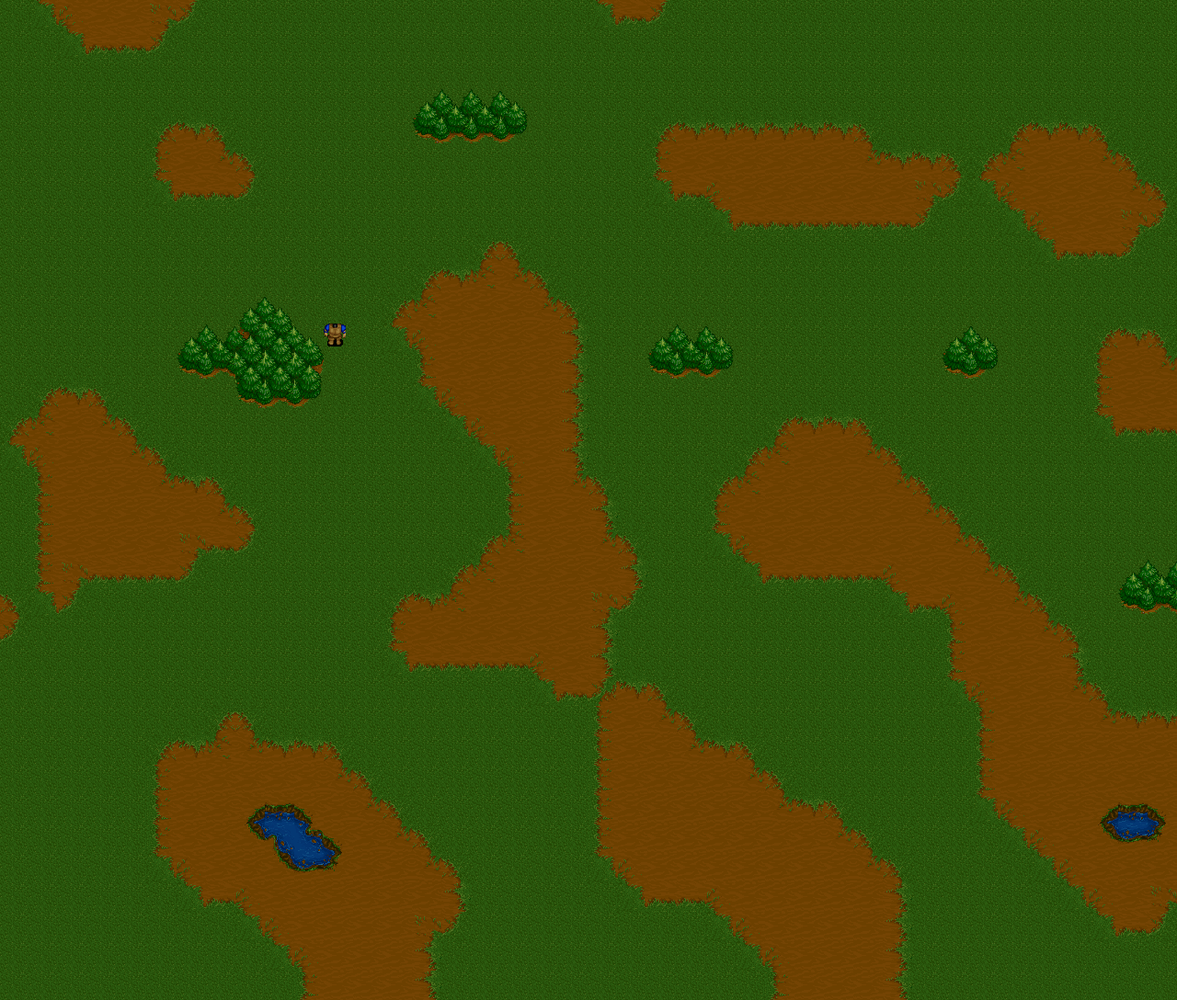
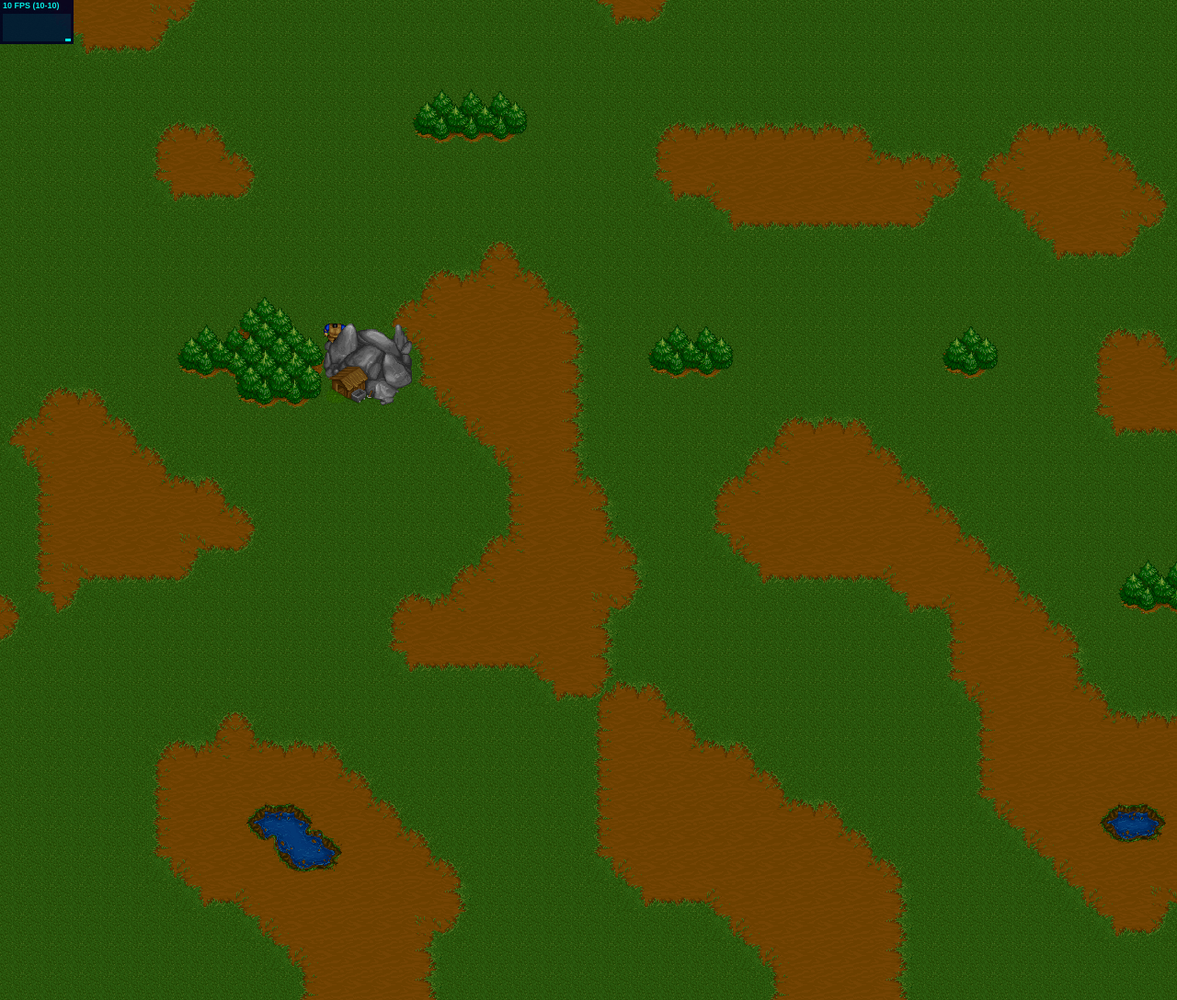
Before and after one commit to paulomenezes/warcraft-js, a website built with Parcel: page index.html in a window 1280 px wide. Shown: the top 1088 px of the page at 92% size. Built offline with nearby package versions, Linux system fonts and the light colour scheme; animation ran at ten frames a second.

Commit message:
feat: static map and initial buildings

```diff
--- /dev/null
+++ b/data/buildings/gold-mine.json
@@ -0,0 +1,24 @@
+{
+  "gold-mine": {
+    "normal": {
+      "width": 96,
+      "height": 89,
+      "frames": [
+        {
+          "x": 26,
+          "y": 661
+        }
+      ]
+    },
+    "work": {
+      "width": 99,
+      "height": 89,
+      "frames": [
+        {
+          "x": 26,
+          "y": 757
+        }
+      ]
+    }
+  }
+}
--- a/index.html
+++ b/index.html
@@ -15,13 +15,21 @@
         background-color: #eee;
       }
 
+      .container {
+        position: relative;
+      }
+
       canvas {
-        background-color: #fff;
+        position: absolute;
+        top: 0;
       }
     </style>
   </head>
   <body>
-    <canvas id="canvas" width="1888" height="1088"></canvas>
+    <div class="container">
+      <canvas id="map" width="1888" height="1088"></canvas>
+      <canvas id="canvas" width="1888" height="1088"></canvas>
+    </div>
 
     <script src="src/bootstrap.ts"></script>
   </body>
--- a/package.json
+++ b/package.json
@@ -11,7 +11,8 @@
   "author": "Paulo Menezes",
   "license": "ISC",
   "dependencies": {
-    "parcel-bundler": "^1.12.5"
+    "parcel-bundler": "^1.12.5",
+    "stats.js": "^0.17.0"
   },
   "devDependencies": {
     "@types/node": "^14.14.37",
--- a/src/Game.ts
+++ b/src/Game.ts
@@ -1,22 +1,31 @@
+import Stats from 'stats.js';
 import { ManagerMap } from './managers/ManagerMap';
 import { ManagerMouse } from './managers/ManagerMouse';
 import { ManagerUnits } from './managers/ManagerUnits';
+import { ManagerBuildings } from './managers/ManagerBuildings';
 import { Drawable } from './utils/Drawable';
 
+var stats = new Stats();
+stats.showPanel(0); // 0: fps, 1: ms, 2: mb, 3+: custom
+document.body.appendChild(stats.dom);
 export class Game extends Drawable {
   public static context: CanvasRenderingContext2D;
+  public static mapContext: CanvasRenderingContext2D;
+
   public static delta: number = 0;
 
   private managerMap: ManagerMap;
   private managerMouse: ManagerMouse;
   private managerUnits: ManagerUnits;
+  private managerBuildings: ManagerBuildings;
 
   private lastTime: number;
 
-  constructor(context: CanvasRenderingContext2D, private width: number, private height: number) {
+  constructor(canvasContext: CanvasRenderingContext2D, mapContext: CanvasRenderingContext2D, private width: number, private height: number) {
     super();
 
-    Game.context = context;
+    Game.context = canvasContext;
+    Game.mapContext = mapContext;
 
     this.setup();
   }
@@ -31,22 +40,34 @@ export class Game extends Drawable {
     this.managerUnits = new ManagerUnits(this.width, this.height);
     await this.managerUnits.setup(this.managerMap);
 
+    this.managerBuildings = new ManagerBuildings(this.width, this.height);
+    await this.managerBuildings.setup(this.managerMap);
+
     this.lastTime = this.getTimestamp();
+
+    this.managerMap.draw();
+
     window.requestAnimationFrame(this.loop.bind(this));
   }
 
   public loop(): void {
+    stats.begin();
+
     const currentTime = this.getTimestamp();
     Game.delta = (currentTime - this.lastTime) / 1000;
     this.lastTime = currentTime;
 
     this.clear(this.width, this.height);
 
-    this.managerMap.draw();
     this.managerUnits.update();
     this.managerUnits.draw();
 
+    this.managerBuildings.update();
+    this.managerBuildings.draw();
+
     this.managerMouse.draw();
+
+    stats.end();
 
     window.requestAnimationFrame(this.loop.bind(this));
   }
--- a/src/bootstrap.ts
+++ b/src/bootstrap.ts
@@ -1,10 +1,13 @@
 import { Game } from './Game';
 
 function run(): void {
-  const canvas = document.querySelector('canvas');
-  const context = canvas.getContext('2d');
+  const canvas = document.querySelector<HTMLCanvasElement>('#canvas');
+  const canvasContext = canvas.getContext('2d');
 
-  new Game(context, 1888, 1088);
+  const map = document.querySelector<HTMLCanvasElement>('#map');
+  const mapContext = map.getContext('2d');
+
+  new Game(canvasContext, mapContext, 1888, 1088);
 }
 
 run();
--- /dev/null
+++ b/src/buildings/Building.ts
@@ -0,0 +1,49 @@
+import { ManagerMouse } from '../managers/ManagerMouse';
+import { ImageUtils } from '../utils/ImageUtils';
+import { Rectangle } from '../utils/Rectangle';
+import { Vector } from '../utils/Vector';
+import { ManagerMap } from '../managers/ManagerMap';
+import { Drawable } from '../utils/Drawable';
+import frames from '../../data/buildings/gold-mine.json';
+
+export class Building extends Drawable {
+  private image: HTMLImageElement;
+
+  public position: Vector;
+  public boundingBox: Rectangle;
+
+  public isSelected = false;
+
+  public async setup(x: number, y: number, managerMap: ManagerMap): Promise<void> {
+    this.image = await ImageUtils.load('data/buildings/buildings.png');
+
+    this.position = new Vector(x, y);
+    this.boundingBox = new Rectangle(this.position, frames['gold-mine']['normal'].width, frames['gold-mine']['normal'].height);
+  }
+
+  public update(): void {
+    if (ManagerMouse.isLeftPressed) {
+      if (ManagerMouse.selectArea) {
+        this.isSelected = ManagerMouse.selectArea.collision(this.boundingBox);
+      } else {
+        this.isSelected = this.boundingBox.contains(ManagerMouse.position);
+      }
+    }
+  }
+
+  public draw(): void {
+    if (this.isSelected) {
+      this.drawRectangle(this.boundingBox);
+    }
+
+    this.drawImage(
+      this.image,
+      this.position,
+      frames['gold-mine']['normal'].frames[0].x,
+      frames['gold-mine']['normal'].frames[0].y,
+      frames['gold-mine']['normal'].width,
+      frames['gold-mine']['normal'].height,
+      false
+    );
+  }
+}
--- /dev/null
+++ b/src/buildings/BuildingType.ts
@@ -0,0 +1,3 @@
+export enum BuildingType {
+  GOLD_MINE = 'gold-mine',
+}
--- /dev/null
+++ b/src/managers/ManagerBuildings.ts
@@ -0,0 +1,45 @@
+import { Building } from '../buildings/Building';
+import { Tile } from '../map/Tile';
+import { Unit } from '../units/Unit';
+import { Vector } from '../utils/Vector';
+import { ManagerMap } from './ManagerMap';
+import { ManagerMouse } from './ManagerMouse';
+
+export class ManagerBuildings {
+  private buildings: Building[] = [];
+  private managerMap: ManagerMap;
+
+  public isRightPressed = false;
+  public lastRightPressed = false;
+
+  constructor(private width: number, private height: number) {}
+
+  public async setup(managerMap: ManagerMap): Promise<void> {
+    this.managerMap = managerMap;
+
+    for (let index = 0; index < 1; index++) {
+      const building = new Building();
+      await building.setup(managerMap.firstPosition.x + 32 * index, managerMap.firstPosition.y, managerMap);
+
+      this.buildings.push(building);
+    }
+  }
+
+  public update(): void {
+    this.isRightPressed = ManagerMouse.isRightPressed;
+
+    for (let index = 0; index < this.buildings.length; index++) {
+      const unit = this.buildings[index];
+
+      unit.update();
+    }
+
+    this.lastRightPressed = this.isRightPressed;
+  }
+
+  public draw(): void {
+    for (const unit of this.buildings) {
+      unit.draw();
+    }
+  }
+}
--- a/src/map/Tile.ts
+++ b/src/map/Tile.ts
@@ -47,7 +47,9 @@ export class Tile extends Drawable {
       this.textureX * (Tile.TILE_SIZE + 1),
       this.textureY * (Tile.TILE_SIZE + 1),
       Tile.TILE_SIZE,
-      Tile.TILE_SIZE
+      Tile.TILE_SIZE,
+      false,
+      true
     );
   }
 }
--- a/src/utils/Animation.ts
+++ b/src/utils/Animation.ts
@@ -26,7 +26,7 @@ export class Animation extends Drawable {
 
     this.frame++;
 
-    if (this.frame > 5 * Game.delta) {
+    if (this.frame > 200 * Game.delta) {
       this.animate++;
       this.frame = 0;
     }
--- a/src/utils/Drawable.ts
+++ b/src/utils/Drawable.ts
@@ -31,18 +31,29 @@ export class Drawable {
     Game.context.stroke();
   }
 
-  protected drawImage(image: HTMLImageElement, position: Vector, sx: number, sy: number, width: number, height: number, flipped = false): void {
-    Game.context.save();
+  protected drawImage(
+    image: HTMLImageElement,
+    position: Vector,
+    sx: number,
+    sy: number,
+    width: number,
+    height: number,
+    flipped = false,
+    mapCanvas = false
+  ): void {
+    const context = mapCanvas ? Game.mapContext : Game.context;
 
-    Game.context.translate(position.x + width / 2, position.y + height / 2);
+    context.save();
+
+    context.translate(position.x + width / 2, position.y + height / 2);
 
     if (flipped) {
-      Game.context.scale(-1, 1);
+      context.scale(-1, 1);
     }
 
-    Game.context.drawImage(image, sx, sy, width, height, -width / 2, -height / 2, width, height);
+    context.drawImage(image, sx, sy, width, height, -width / 2, -height / 2, width, height);
 
-    Game.context.restore();
+    context.restore();
   }
 
   protected clear(width: number, height: number) {
```
Also changed, not shown: .prettierrc.json (added), data/buildings/buildings.png (added), 2 other files.
